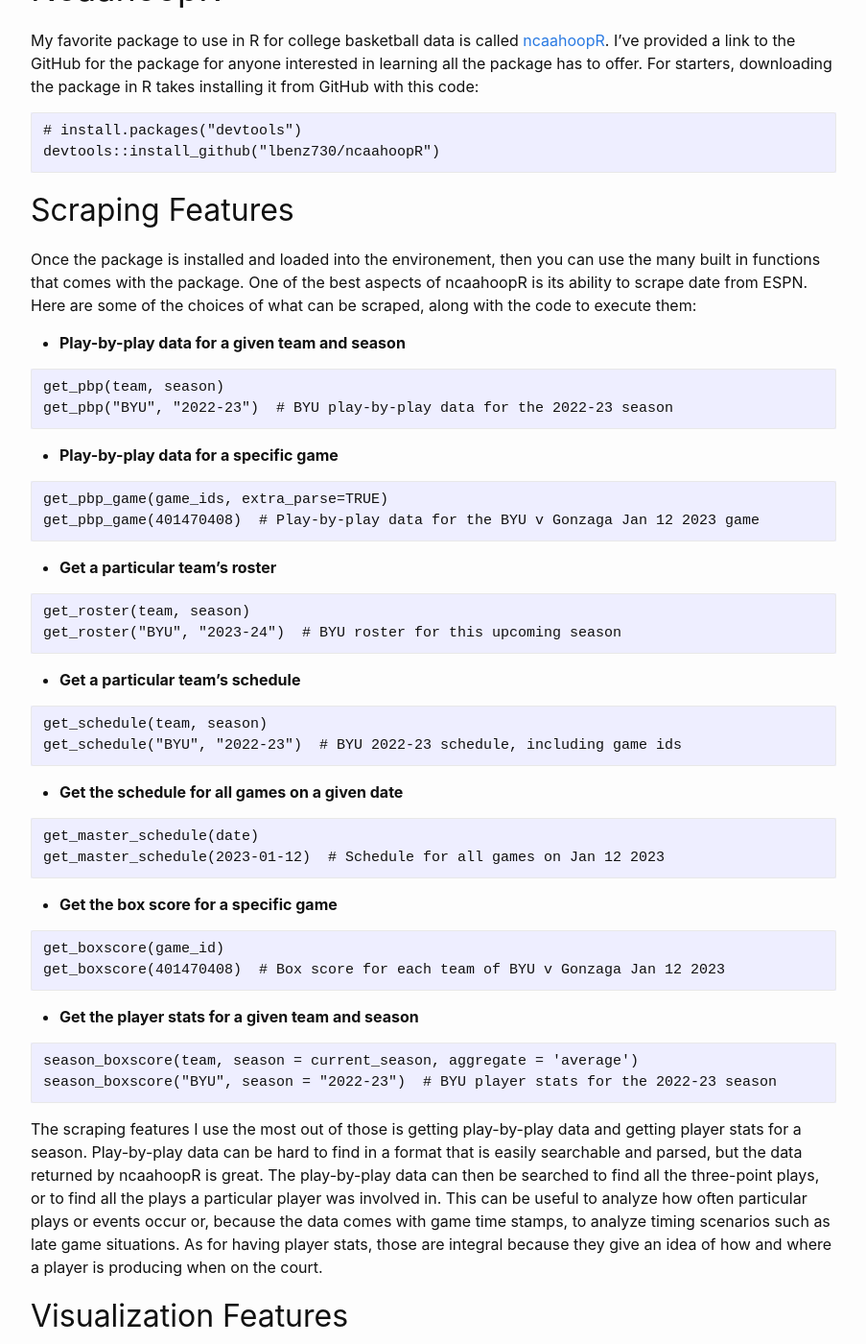
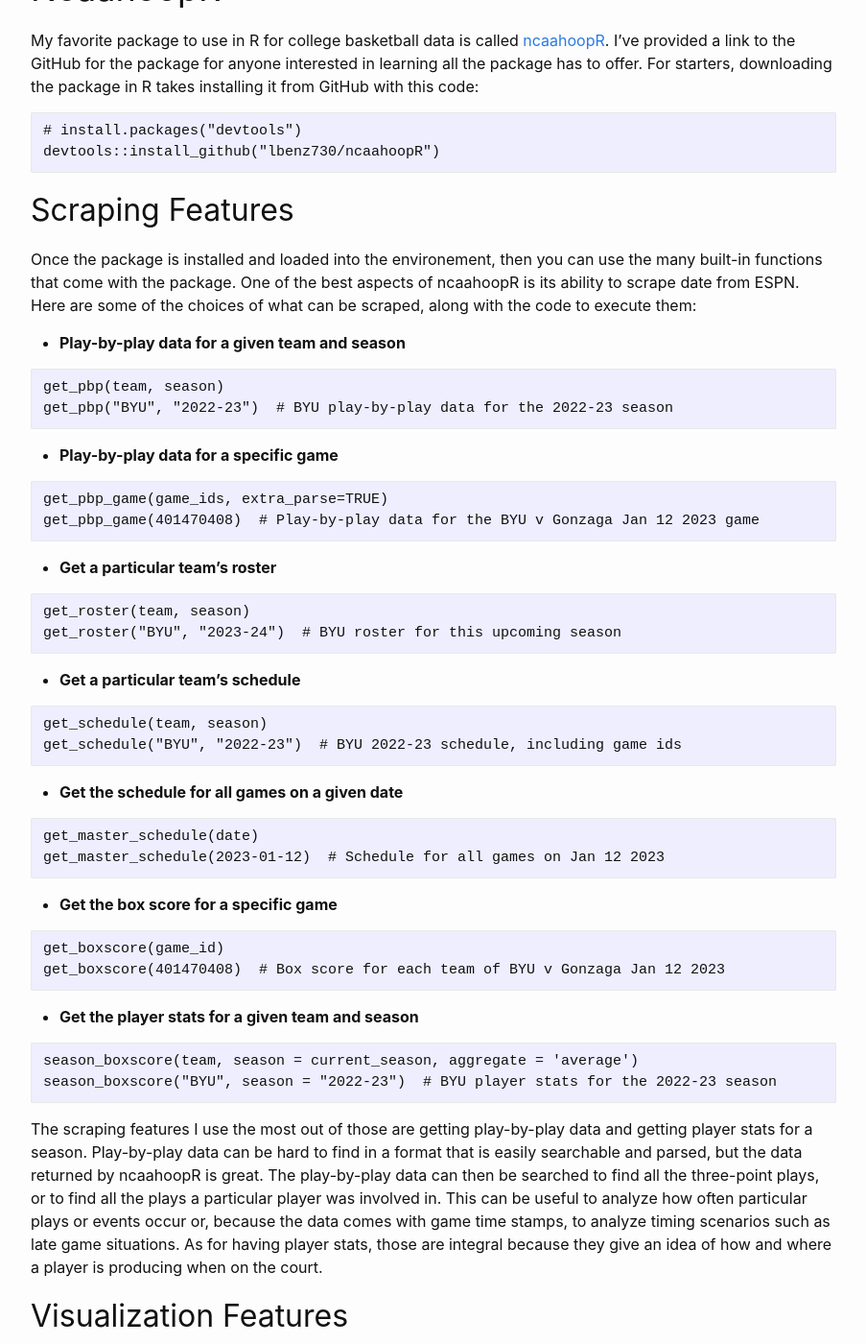
Before and after one commit to MattLindeman/MattLindeman.github.io, a Jekyll site: the page built from _posts/2023-10-12-second-post.md, in a window 1280 px wide and 1400 px high, scrolled down 597 px. Shown: the whole window at 96% size, without its empty margins (188-1091 px from the left). Built offline with Jekyll 4.4.1, drawn with Linux system fonts in a browser that asks for light colours; comment, search, counter and statistics services are not loaded; some of the changed text lies outside the part shown.

Commit message:
Update 2023-10-12-second-post.md

````diff
--- a/_posts/2023-10-12-second-post.md
+++ b/_posts/2023-10-12-second-post.md
@@ -19,7 +19,7 @@ devtools::install_github("lbenz730/ncaahoopR")
 
 ## Scraping Features
 
-Once the package is installed and loaded into the environement, then you can use the many built in functions that comes with the package. One of the best aspects of ncaahoopR is its ability to scrape date from ESPN. Here are some of the choices of what can be scraped, along with the code to execute them:
+Once the package is installed and loaded into the environement, then you can use the many built-in functions that come with the package. One of the best aspects of ncaahoopR is its ability to scrape date from ESPN. Here are some of the choices of what can be scraped, along with the code to execute them:
 
 * __Play-by-play data for a given team and season__
 
@@ -70,7 +70,7 @@ season_boxscore(team, season = current_season, aggregate = 'average')
 season_boxscore("BYU", season = "2022-23")  # BYU player stats for the 2022-23 season
 ```
 
-The scraping features I use the most out of those is getting play-by-play data and getting player stats for a season. Play-by-play data can be hard to find in a format that is easily searchable and parsed, but the data returned by ncaahoopR is great. The play-by-play data can then be searched to find all the three-point plays, or to find all the plays a particular player was involved in. This can be useful to analyze how often particular plays or events occur or, because the data comes with game time stamps, to analyze timing scenarios such as late game situations. As for having player stats, those are integral because they give an idea of how and where a player is producing when on the court.
+The scraping features I use the most out of those are getting play-by-play data and getting player stats for a season. Play-by-play data can be hard to find in a format that is easily searchable and parsed, but the data returned by ncaahoopR is great. The play-by-play data can then be searched to find all the three-point plays, or to find all the plays a particular player was involved in. This can be useful to analyze how often particular plays or events occur or, because the data comes with game time stamps, to analyze timing scenarios such as late game situations. As for having player stats, those are integral because they give an idea of how and where a player is producing when on the court.
 
 ## Visualization Features
 
````
